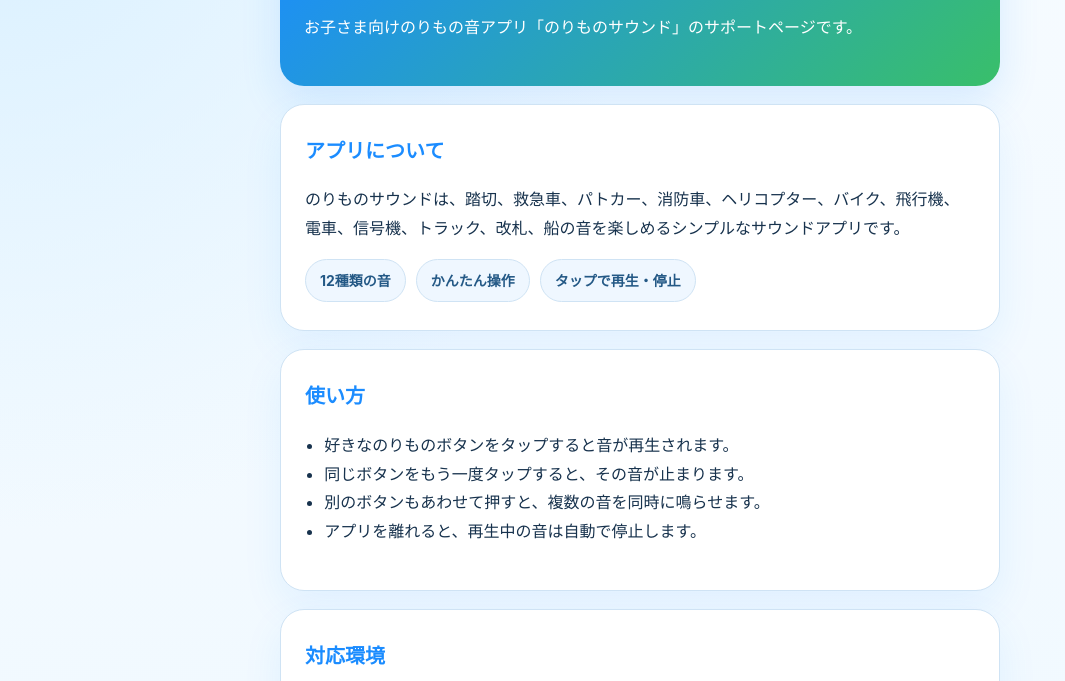
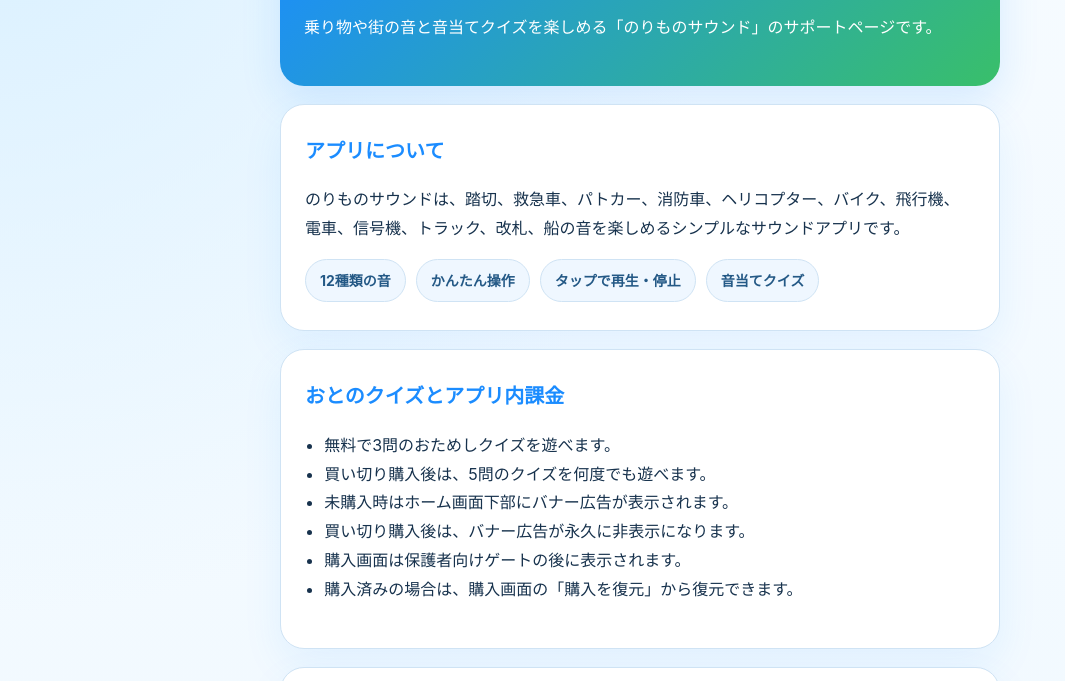
Before and after one commit to mailerdenight/norimono-sound-privacy, a plain HTML site: page support/index.html in a window 1280 px wide. Shown: the part 119-800 px from the top of the page, without its empty margins (0-1065 px from the left). Drawn offline with Linux system fonts and the light colour scheme.

Commit message:
Update norimono support page for ads and purchases

```diff
--- a/support/index.html
+++ b/support/index.html
@@ -99,7 +99,7 @@
   <main>
     <section class="hero">
       <h1>のりものサウンド サポート</h1>
-      <p>お子さま向けのりもの音アプリ「のりものサウンド」のサポートページです。</p>
+      <p>乗り物や街の音と音当てクイズを楽しめる「のりものサウンド」のサポートページです。</p>
     </section>
 
     <section class="card">
@@ -109,7 +109,20 @@
         <span class="chip">12種類の音</span>
         <span class="chip">かんたん操作</span>
         <span class="chip">タップで再生・停止</span>
+        <span class="chip">音当てクイズ</span>
       </div>
+    </section>
+
+    <section class="card">
+      <h2>おとのクイズとアプリ内課金</h2>
+      <ul>
+        <li>無料で3問のおためしクイズを遊べます。</li>
+        <li>買い切り購入後は、5問のクイズを何度でも遊べます。</li>
+        <li>未購入時はホーム画面下部にバナー広告が表示されます。</li>
+        <li>買い切り購入後は、バナー広告が永久に非表示になります。</li>
+        <li>購入画面は保護者向けゲートの後に表示されます。</li>
+        <li>購入済みの場合は、購入画面の「購入を復元」から復元できます。</li>
+      </ul>
     </section>
 
     <section class="card">
```
